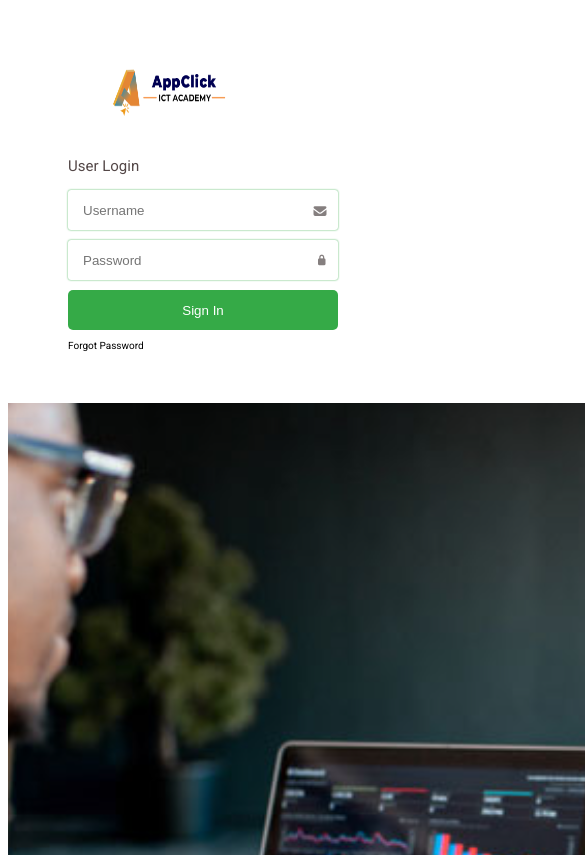
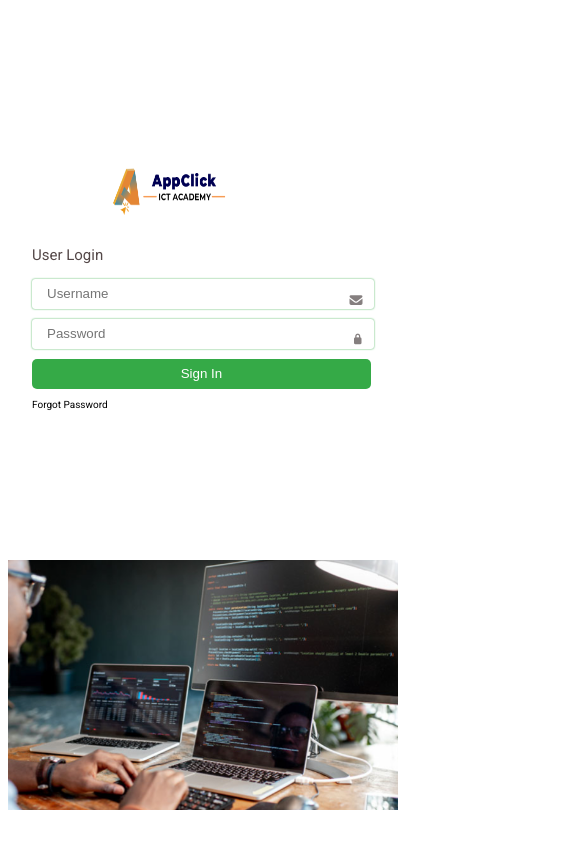
Before and after one commit to OlatundeAdebesin/Appclick-practicals, a plain HTML site: page index.html in a window 390 px wide. Shown: the top 855 px of the page, 585 px wide, since content can reach past the window. Drawn offline with Linux system fonts and the light colour scheme; some icons are missing.

Commit message:
Perfected responsiveness

```diff
--- a/appclick.css
+++ b/appclick.css
@@ -31,7 +31,8 @@ section {
     border: none;
     width: 240px;
     height: 40px;
-    padding: 0px 15px;
+    padding: 0px 15px 0px;
+    justify-content: center;
 }
 .textbox div input:focus {
     outline: none;
@@ -111,15 +112,44 @@ small:hover {
     section {
         display: flex;
         flex-direction: column;
+        width: 100vw;
+        height: 100vh;
     }
     .form-container {
         display: flex;
+        flex-direction: column;
         width: 100vw;
-        padding: 50px 0;
+    }
+    .form-container img {
+        width: 128px;
+        height: 69px;
+        margin: 0 128px 10px 60px;
+}
+.textbox div {
+        display: flex;
+        flex-direction: column;
+        justify-content: center;
+}
+    .textbox div input {
+        box-shadow: 0 0 2px #35aa47;
+        margin: 5px 0px;
+        border-radius: 3px;
+        border: none;
+        width: 80vw;
+        height: 30px;
+        padding: 0px 15px;
+    }
+    .btn {
+        display: flex;
+        justify-content: center;
+        align-items: center;
+        width: 86.9vw;
+        height: 30px;
     }
     .dev-img {
         display: flex;
+        flex-direction: column;
         position: relative;
         width: 100vw;
-    }
 }
+}
```
Also changed, not shown: bootstrap.html (added, +30 -0 lines).
